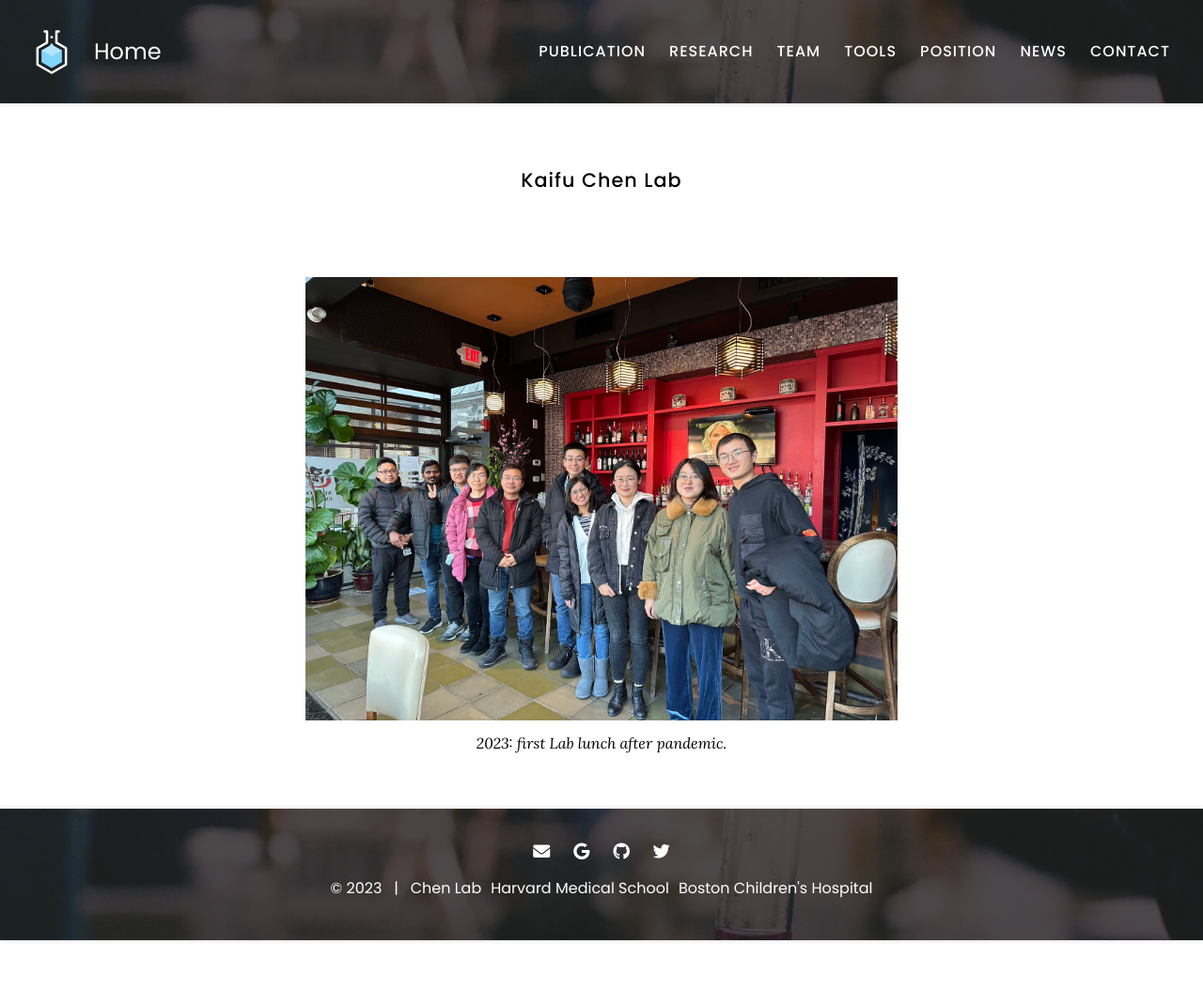
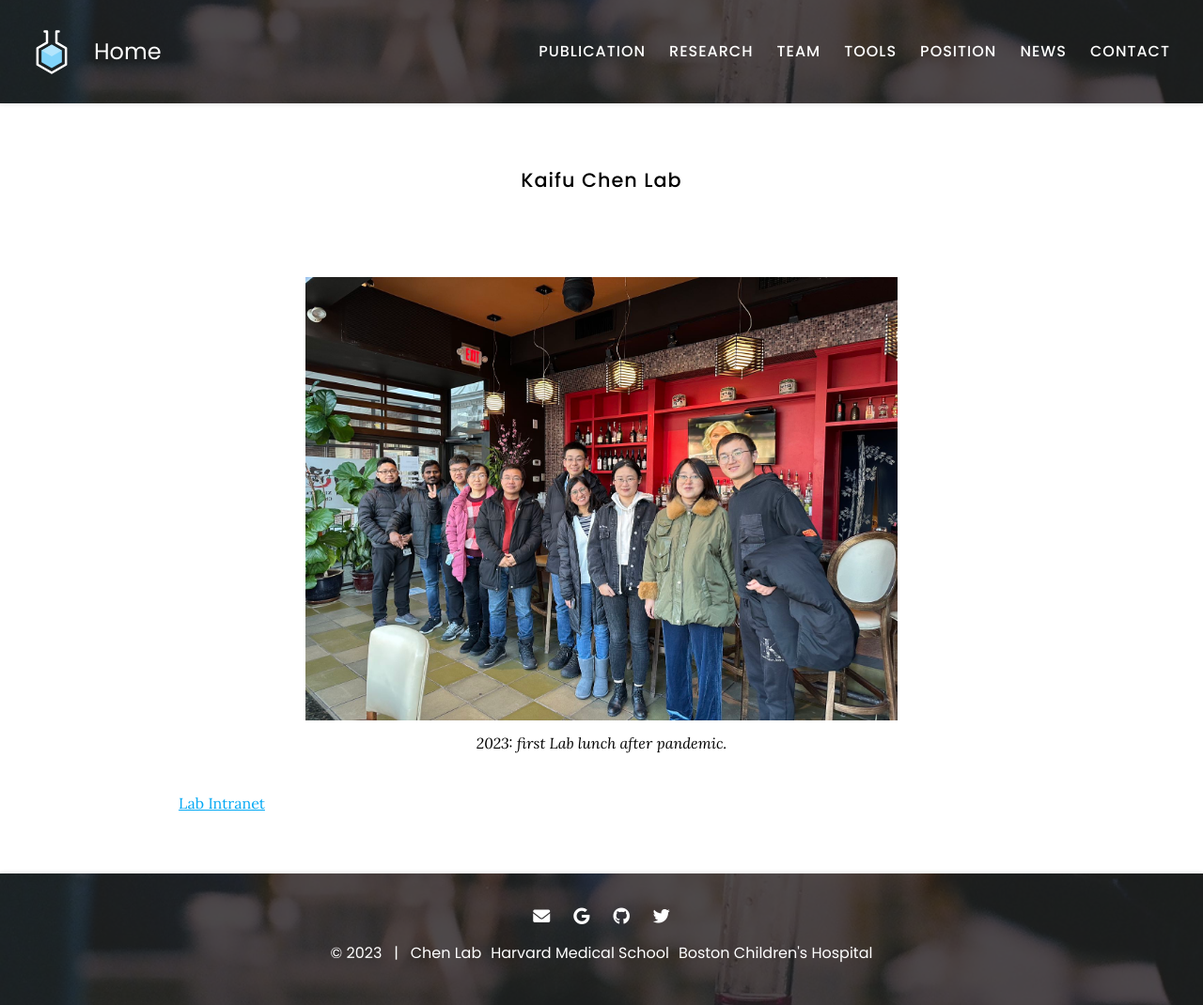
Before and after one commit to kaifuchenlab/kaifuchenlab.github.io, a Jekyll site: the page built from index.md, in a window 1280 px wide. Shown: the whole page at 94% size. Built offline with Jekyll 4.4.1, drawn with Linux system fonts in a browser that asks for light colours; before the commit the page ends 1001 px from its top, so only the background shows below that.

Commit message:
Update index.md

```diff
--- a/index.md
+++ b/index.md
@@ -14,3 +14,5 @@ title: Home
   height="70%"
   caption="2023: first Lab lunch after pandemic."
 %}
+
+[Lab Intranet](https://sites.google.com/site/superchenlab/)
```
